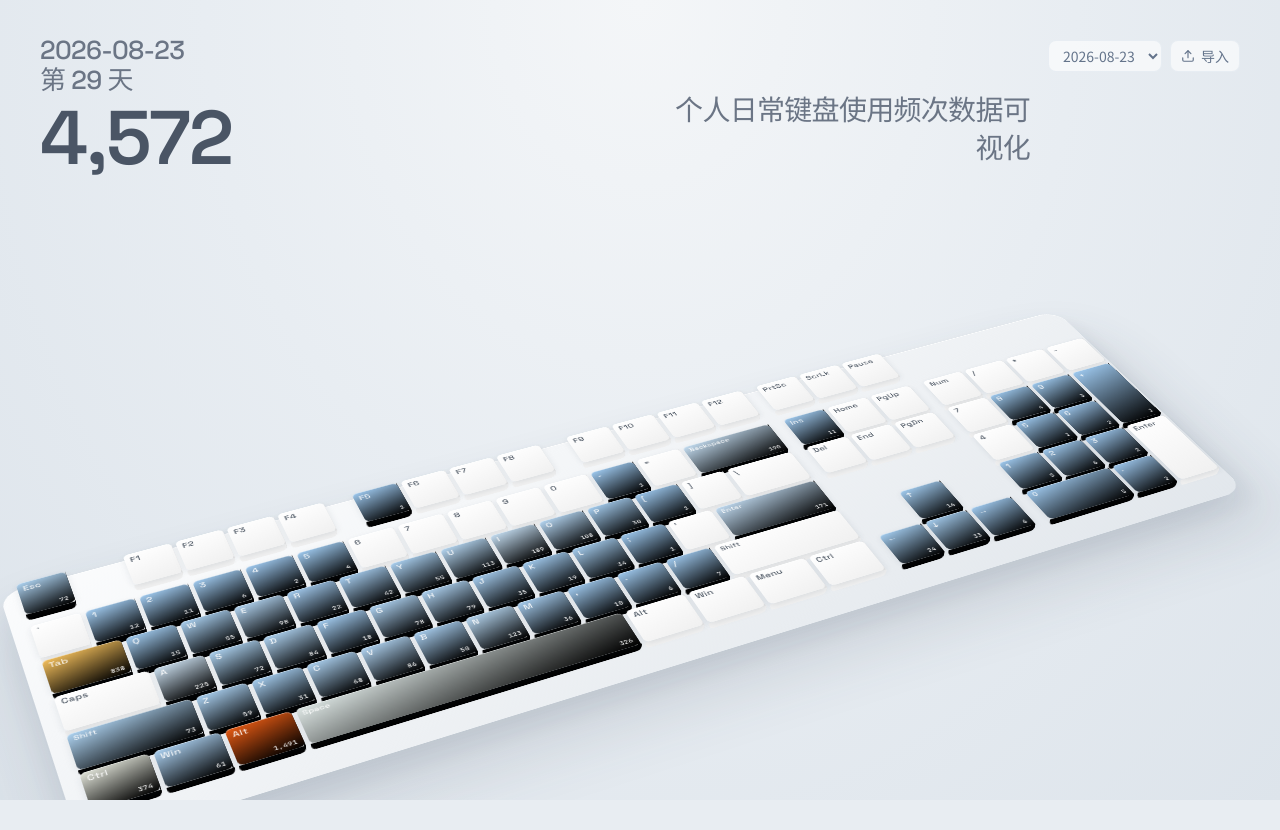
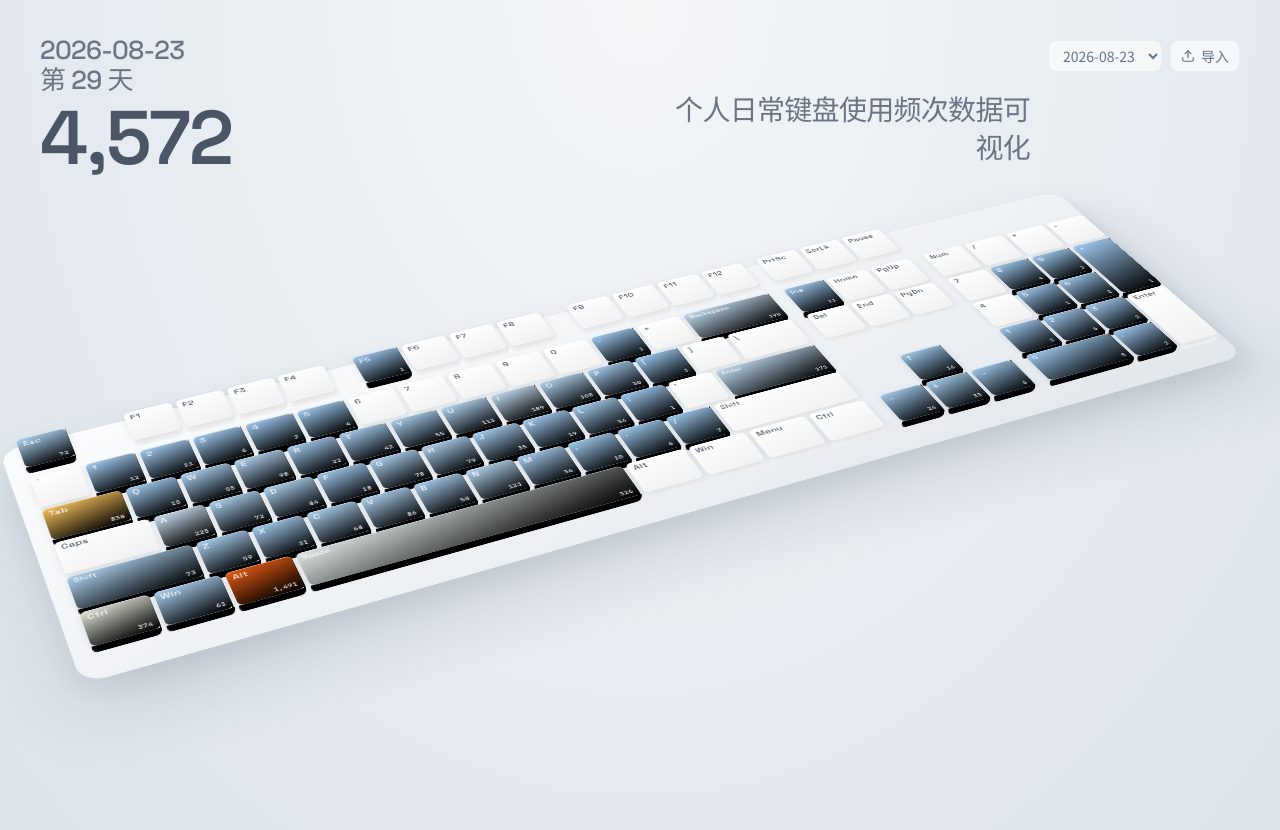
Before and after one commit to sakuradairong/keystats-heatmap, a Next.js app: page / in a window 1280 px wide. Before the commit the page ends 800 px from the top, so only its background shows below. Built offline with nearby package versions, Linux system fonts and the light colour scheme.

Commit message:
Tighten mobile keyboard viewport scale and aspect ratio
Co-authored-by: woaidairongbuhuibian <woaidairongbuhuibian@gmail.com>

```diff
--- a/src/app/globals.css
+++ b/src/app/globals.css
@@ -74,22 +74,35 @@
 
 .keyboard-stage {
   animation: keyboard-rise 800ms cubic-bezier(0.22, 1, 0.36, 1) both;
-  --kb-scale: 0.52;
+  --kb-scale: 0.28;
+  --kb-tilt: 48deg;
+  --kb-aspect: 1.55 / 1;
 }
 
 main > section {
   animation: header-fade 650ms cubic-bezier(0.22, 1, 0.36, 1) both;
 }
 
+@media (min-width: 480px) {
+  .keyboard-stage {
+    --kb-scale: 0.4;
+    --kb-aspect: 1.75 / 1;
+  }
+}
+
 @media (min-width: 640px) {
   .keyboard-stage {
-    --kb-scale: 0.68;
+    --kb-scale: 0.62;
+    --kb-tilt: 50deg;
+    --kb-aspect: 1.9 / 1;
   }
 }
 
 @media (min-width: 900px) {
   .keyboard-stage {
-    --kb-scale: 0.82;
+    --kb-scale: 0.78;
+    --kb-tilt: 52deg;
+    --kb-aspect: 2.05 / 1;
   }
 }
 
--- a/src/components/keyboard-heatmap.tsx
+++ b/src/components/keyboard-heatmap.tsx
@@ -168,23 +168,23 @@ export function KeyboardHeatmap({ keyCounts }: Props) {
 
   return (
     <div className="keyboard-stage relative mx-auto w-full max-w-[1320px]">
-      <div className="keyboard-viewport relative mx-auto overflow-x-auto overflow-y-visible px-1 pb-6 pt-2 sm:overflow-visible sm:px-4 sm:pb-10">
+      <div className="keyboard-viewport relative mx-auto overflow-x-auto overflow-y-hidden px-1 pb-4 pt-1 sm:overflow-visible sm:px-4 sm:pb-10 sm:pt-2">
         <div
-          className="keyboard-scene relative mx-auto min-w-[640px] sm:min-w-0"
+          className="keyboard-scene relative mx-auto"
           style={{
             width: "100%",
             maxWidth: 1180,
-            aspectRatio: `${width} / ${height * 0.72}`,
+            aspectRatio: "var(--kb-aspect, 2.05 / 1)",
             perspective: "2200px",
           }}
         >
           <div
-            className="keyboard-plate absolute left-1/2 top-[4%] origin-center"
+            className="keyboard-plate absolute left-1/2 top-[2%] origin-center sm:top-[4%]"
             style={{
               width,
               height,
               transform:
-                "translateX(-50%) rotateX(52deg) rotateZ(-24deg) scale(var(--kb-scale, 0.9))",
+                "translateX(-50%) rotateX(var(--kb-tilt, 52deg)) rotateZ(-24deg) scale(var(--kb-scale, 0.9))",
               transformStyle: "preserve-3d",
             }}
           >
```
